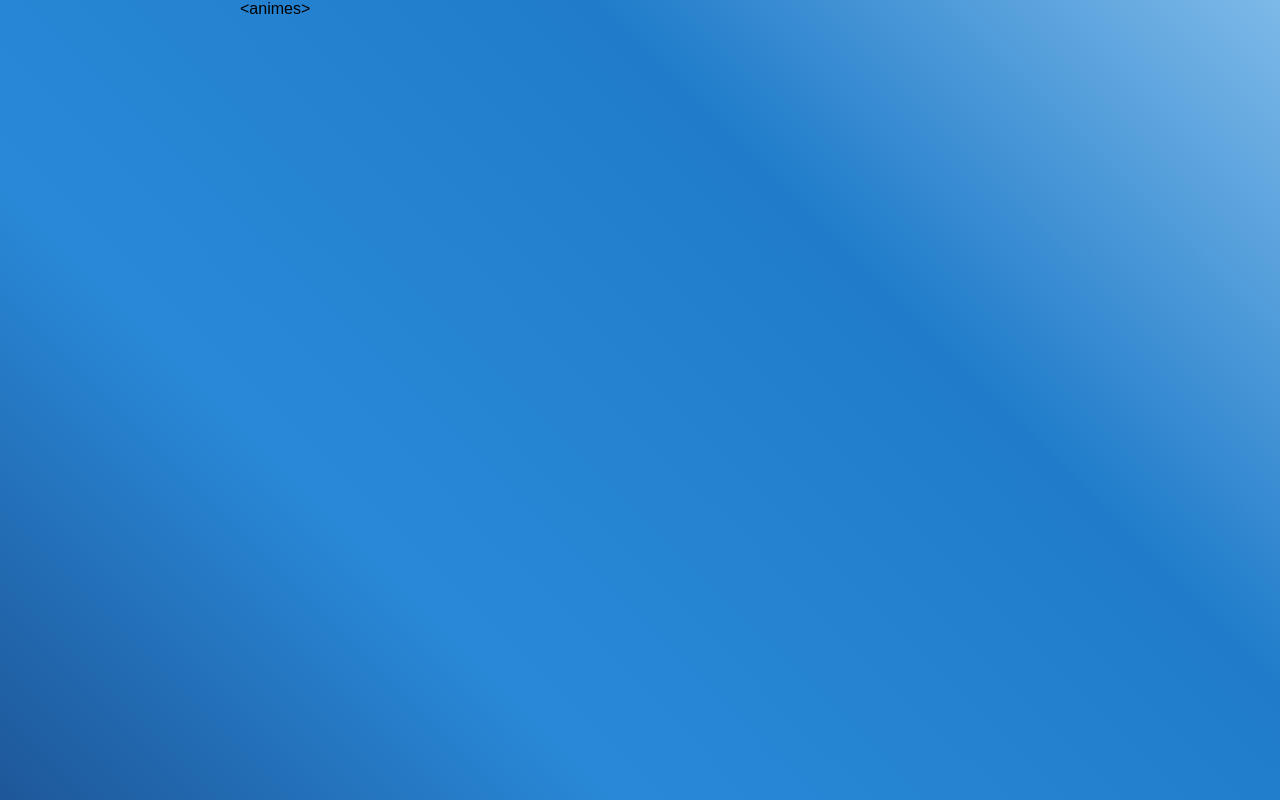
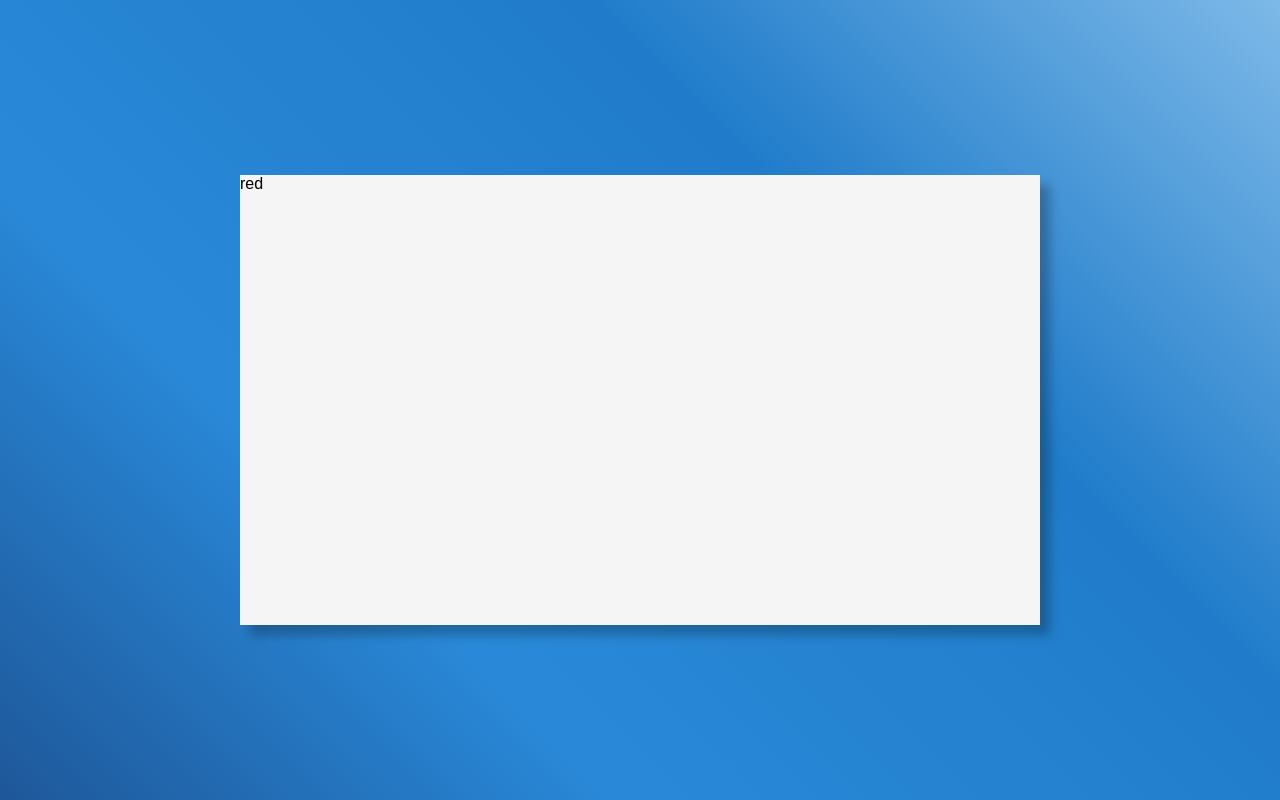
Before and after one commit to coryschimm/react-resume-site, a React (Create React App) app: page / in a window 1280 px wide. Built offline with nearby package versions, Linux system fonts and the light colour scheme.

Commit message:
kinding messing with style stuff, figuring out color combos

```diff
--- a/public/index.html
+++ b/public/index.html
@@ -1,40 +1,20 @@
 <!DOCTYPE html>
 <html lang="en">
+
 <head>
   <meta charset="utf-8">
   <meta name="viewport" content="width=device-width, initial-scale=1, shrink-to-fit=no">
   <meta name="theme-color" content="#000000">
-    <!--
-      manifest.json provides metadata used when your web app is added to the
-      homescreen on Android. See https://developers.google.com/web/fundamentals/engage-and-retain/web-app-manifest/
-    -->
   <link rel="manifest" href="%PUBLIC_URL%/manifest.json">
   <link rel="shortcut icon" href="%PUBLIC_URL%/favicon.ico">
-    <!--
-      Notice the use of %PUBLIC_URL% in the tags above.
-      It will be replaced with the URL of the `public` folder during the build.
-      Only files inside the `public` folder can be referenced from the HTML.
-
-      Unlike "/favicon.ico" or "favicon.ico", "%PUBLIC_URL%/favicon.ico" will
-      work correctly both with client-side routing and a non-root public URL.
-      Learn how to configure a non-root public URL by running `npm run build`.
-    -->
   <title>React App</title>
 </head>
+
 <body>
   <noscript>
-      You need to enable JavaScript to run this app.
+    My resume is really good, but you'll need to enable javascript to see it
   </noscript>
   <div id="root"></div>
-    <!--
-      This HTML file is a template.
-      If you open it directly in the browser, you will see an empty page.
+</body>
 
-      You can add webfonts, meta tags, or analytics to this file.
-      The build step will place the bundled scripts into the <body> tag.
-
-      To begin the development, run `npm start` or `yarn start`.
-      To create a production bundle, use `npm run build` or `yarn build`.
-    -->
-  </body>
 </html>
--- a/src/App.js
+++ b/src/App.js
@@ -1,5 +1,6 @@
 import React, { Component } from "react";
 import styled, { keyframes } from "styled-components";
+import OverView from "./OverView";
 
 const fadeIn = keyframes`
   from {
@@ -21,7 +22,7 @@ const fadeOut = keyframes`
   }
 `;
 
-const Container = styled.div`
+const SiteContainer = styled.div`
   height: 100vh;
   width: 100vw;
   display: flex;
@@ -29,50 +30,63 @@ const Container = styled.div`
   justify-content: center;
 `;
 
-const Fade = styled.div`
+const ContentContainer = styled.div`
   display: inline-block;
   visibility: ${props => (props.out ? "hidden" : "visible")};
   animation: ${props => (props.out ? fadeOut : fadeIn)} 0.5s linear;
   transition: visibility 0.5s linear;
-  height: 800px;
+  height: 450px;
   width: 800px;
+  background-color: whitesmoke;
+  box-shadow: 10px 10px 10px rgba(0, 0, 0, 0.25);
 `;
+
+const LeftContentArea = styled.div``;
 
 class App extends Component {
   constructor() {
     super();
     this.state = {
-      visible: true,
-      text: "anime"
+      visible: false,
+      text: "anime",
+      view: "overview"
     };
 
     this.changeView = this.changeView.bind(this);
+    this.getView = this.getView.bind(this);
   }
 
   changeView(text) {
-    this.setState({
-      visible: false
+    this.setState(() => {
+      return { visible: true };
     });
 
     setTimeout(() => {
-      this.setState({
-        visible: true,
-        text: text
+      this.setState(() => {
+        return {
+          visible: false,
+          text: text
+        };
       });
     }, 250);
   }
 
+  getView() {
+    const te = this.state.text;
+    return <OverView />;
+  }
+
   render() {
     return (
-      <Container
+      <SiteContainer
         onClick={() => {
           this.changeView("a");
         }}
       >
-        <Fade title="aaa" out={!this.state.visible} start={0}>
-          &lt;{this.state.text}s&gt;
-        </Fade>
-      </Container>
+        <ContentContainer title="aaa" out={this.state.visible}>
+          {this.getView()}
+        </ContentContainer>
+      </SiteContainer>
     );
   }
 }
--- /dev/null
+++ b/src/OverView.js
@@ -0,0 +1,18 @@
+import React, { Component } from "react";
+import styled, { keyframes } from "styled-components";
+
+class OverView extends Component {
+  constructor() {
+    super();
+    this.state = {
+      visible: false,
+      text: "anime"
+    };
+  }
+
+  render() {
+    return <div>red</div>;
+  }
+}
+
+export default OverView;
```
Also changed, not shown: 2 other files (tests, documents, lock files or other folders). Lines whose indentation alone changed are shown as unchanged.
